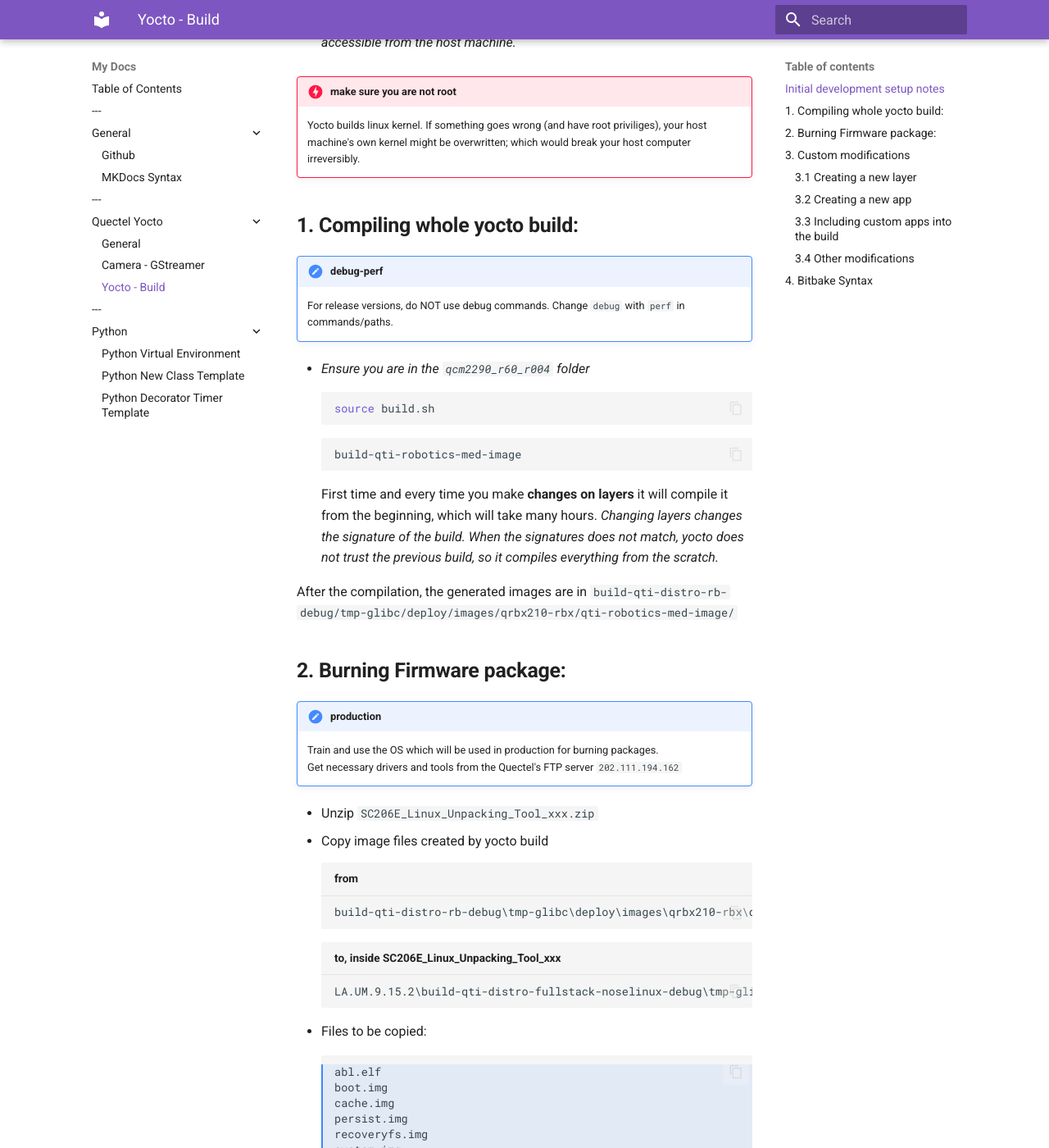
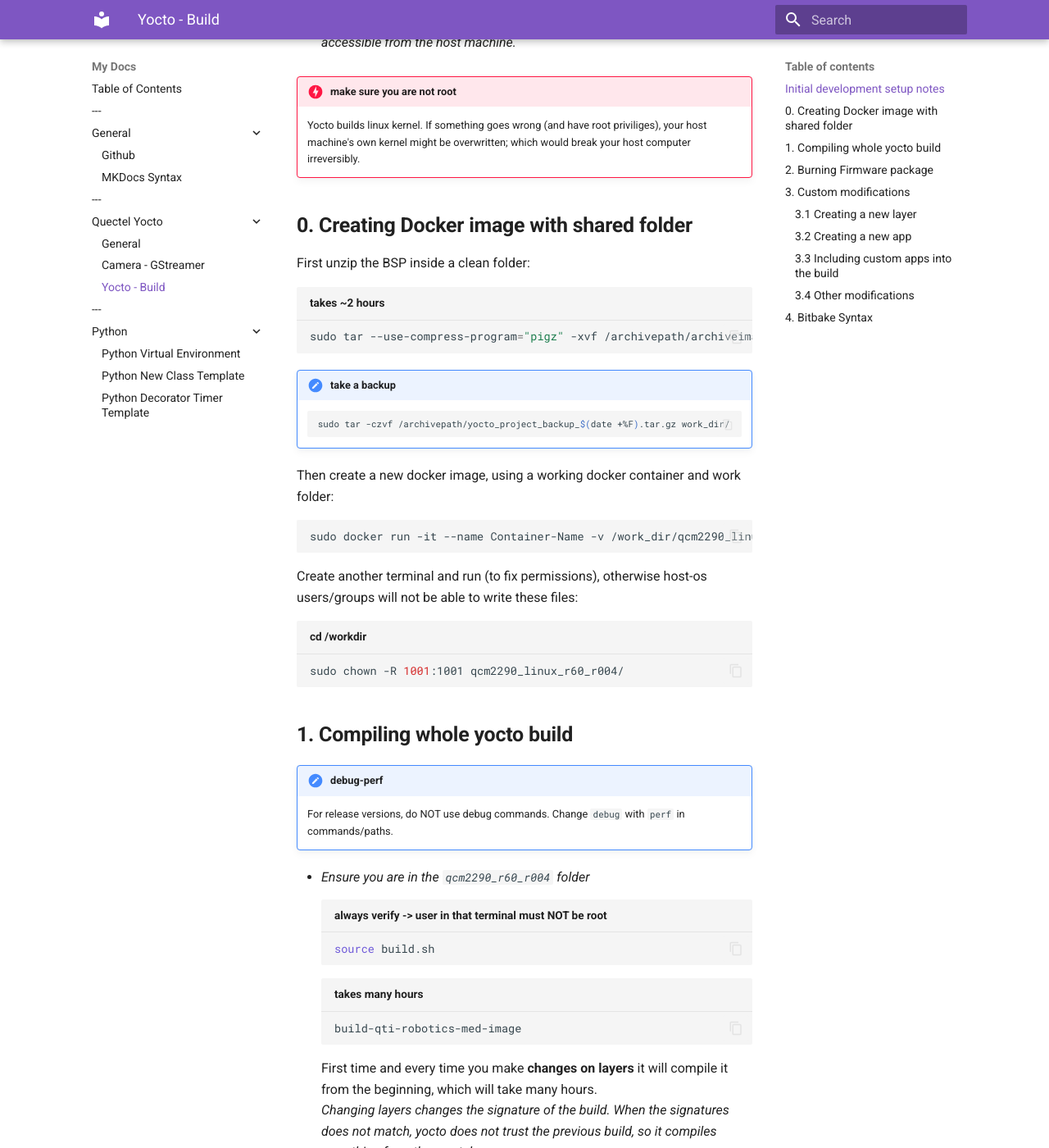
Before and after one commit to duranar/kh, an MkDocs documentation site: the page built from docs/Yocto-build.md, in a window 1280 px wide and 1400 px high, scrolled down 999 px. Shown: the whole window at 82% size. Built offline with MkDocs 1.6.1 and Material for MkDocs 9.7.7, drawn with Linux system fonts in a browser that asks for light colours; some of the changed text lies outside the part shown.

Commit message:
added new notes

````diff
--- a/docs/Yocto-build.md
+++ b/docs/Yocto-build.md
@@ -24,24 +24,49 @@
 !!! danger "make sure you are not root"
     Yocto builds linux kernel. If something goes wrong (and have root priviliges), your host machine's own kernel might be overwritten; which would break your host computer irreversibly.
 
-## **1. Compiling whole yocto build:**
+## **0. Creating Docker image with shared folder**
+
+First unzip the BSP inside a clean folder:
+```bash title="takes ~2 hours"
+sudo tar --use-compress-program="pigz" -xvf /archivepath/archiveimage.tar.gz -C /work_dir
+```
+
+!!! note "take a backup"
+    ```bash
+    sudo tar -czvf /archivepath/yocto_project_backup_$(date +%F).tar.gz work_dir/
+    ```
+
+Then create a new docker image, using a working docker container and work folder:
+```bash
+sudo docker run -it --name Container-Name -v /work_dir/qcm2290_linux_r60_r004:/home/test/share/qcm2290_linux_r60_r004 working-yocto-env-v1.0 /bin/bash
+```
+
+Create another terminal and run (to fix permissions), otherwise host-os users/groups will not be able to write these files:
+```bash title="cd /workdir"
+sudo chown -R 1001:1001 qcm2290_linux_r60_r004/
+```
+
+
+
+## **1. Compiling whole yocto build**
 
 !!! note "debug-perf"
     For release versions, do NOT use debug commands. Change `debug` with `perf` in commands/paths.
 
 * *Ensure you are in the `qcm2290_r60_r004` folder*
-    ```bash
+    ```bash title="always verify -> user in that terminal must NOT be root"
     source build.sh
     ```
-    ```bash
+    ```bash title="takes many hours"
     build-qti-robotics-med-image
     ```
- First time and every time you make **changes on layers** it will compile it from the beginning, which will take many hours.  *Changing layers changes the signature of the build. When the signatures does not match, yocto does not trust the previous build, so it compiles everything from the scratch.*
+ First time and every time you make **changes on layers** it will compile it from the beginning, which will take many hours.
+ *Changing layers changes the signature of the build. When the signatures does not match, yocto does not trust the previous build, so it compiles everything from the scratch.*
 
 After the compilation, the generated images are in `build-qti-distro-rb-debug/tmp-glibc/deploy/images/qrbx210-rbx/qti-robotics-med-image/`
 
 
-## **2. Burning Firmware package:**
+## **2. Burning Firmware package**
 
 !!! note "production"
     Train and use the OS which will be used in production for burning packages.
@@ -92,7 +117,7 @@
 ```text title="it must print"
 USB QDLoader 9008
 ```
-    *if not, adb reboot edl so device enters edl mode.*
+    *if not, `adb reboot edl` so device enters edl mode.*
 
 * Run `QFIL` tool, which must select correct COM port automatically and shows the Qualcomm device.
 * Select **"Flat Build"** from the radio buttons as **Build Type**.
@@ -234,6 +259,17 @@
 ...
 ```
 
+```text title="qcm2290_linux_r60_r004/poky/meta/recipes-connectivity/openssh/sshd.socket, line 6, changed:" hl_lines="4 5"
+...
+...
+...
+-ListenStream=127.0.0.1:22
++ListenStream=22
+...
+...
+...
+```
+
 
 ## **4. Bitbake Syntax**
 
@@ -245,12 +281,7 @@
 
 
 
-
-
-
-
-
-
+---
 <br>
 <br>
 <br>
@@ -261,14 +292,3 @@
 <br>
 <br>
 <br>
-<br>
-<br>
-<br>
-<br>
-<br>
-<br>
-<br>
-<br>
-<br>
-<br>
-<br>
````
